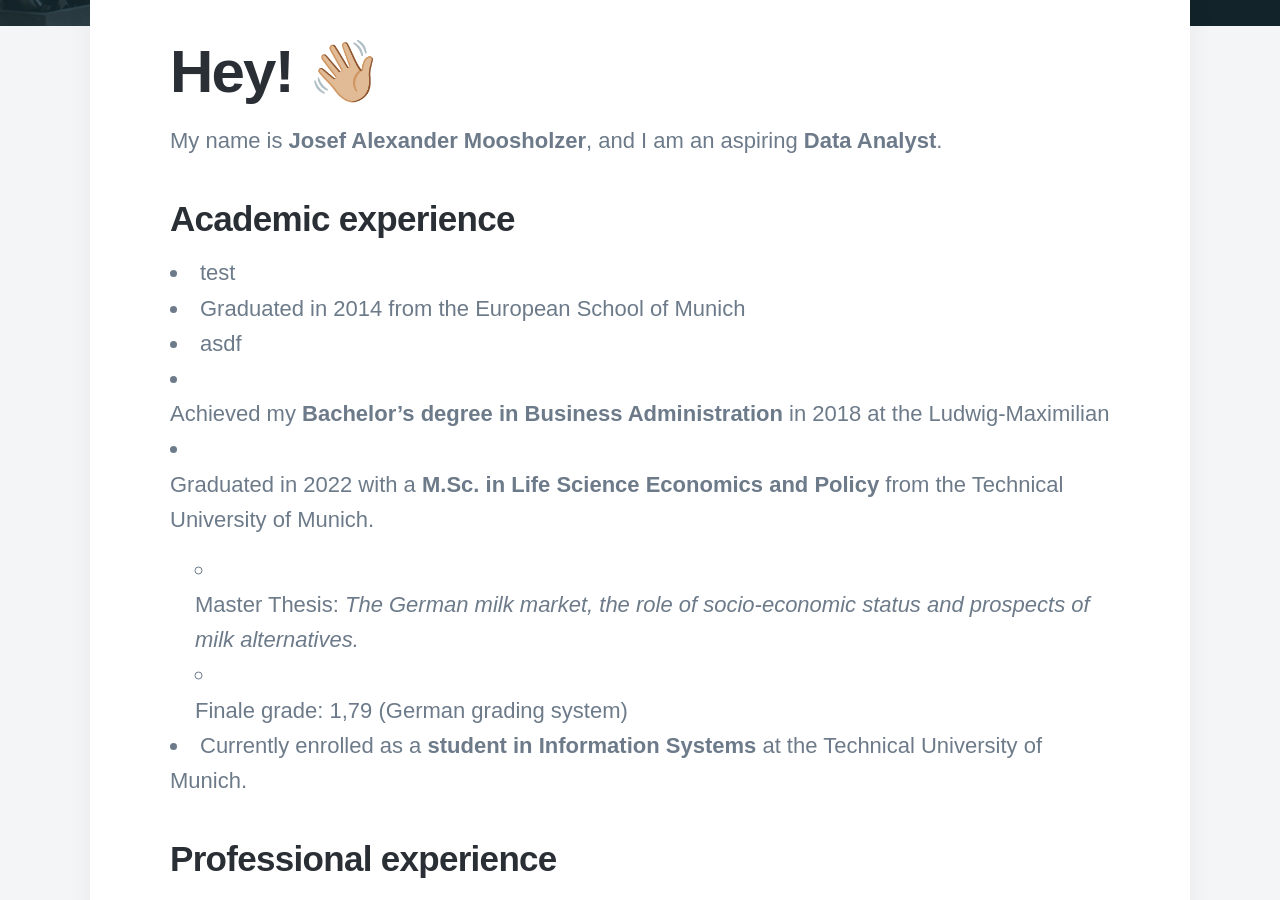
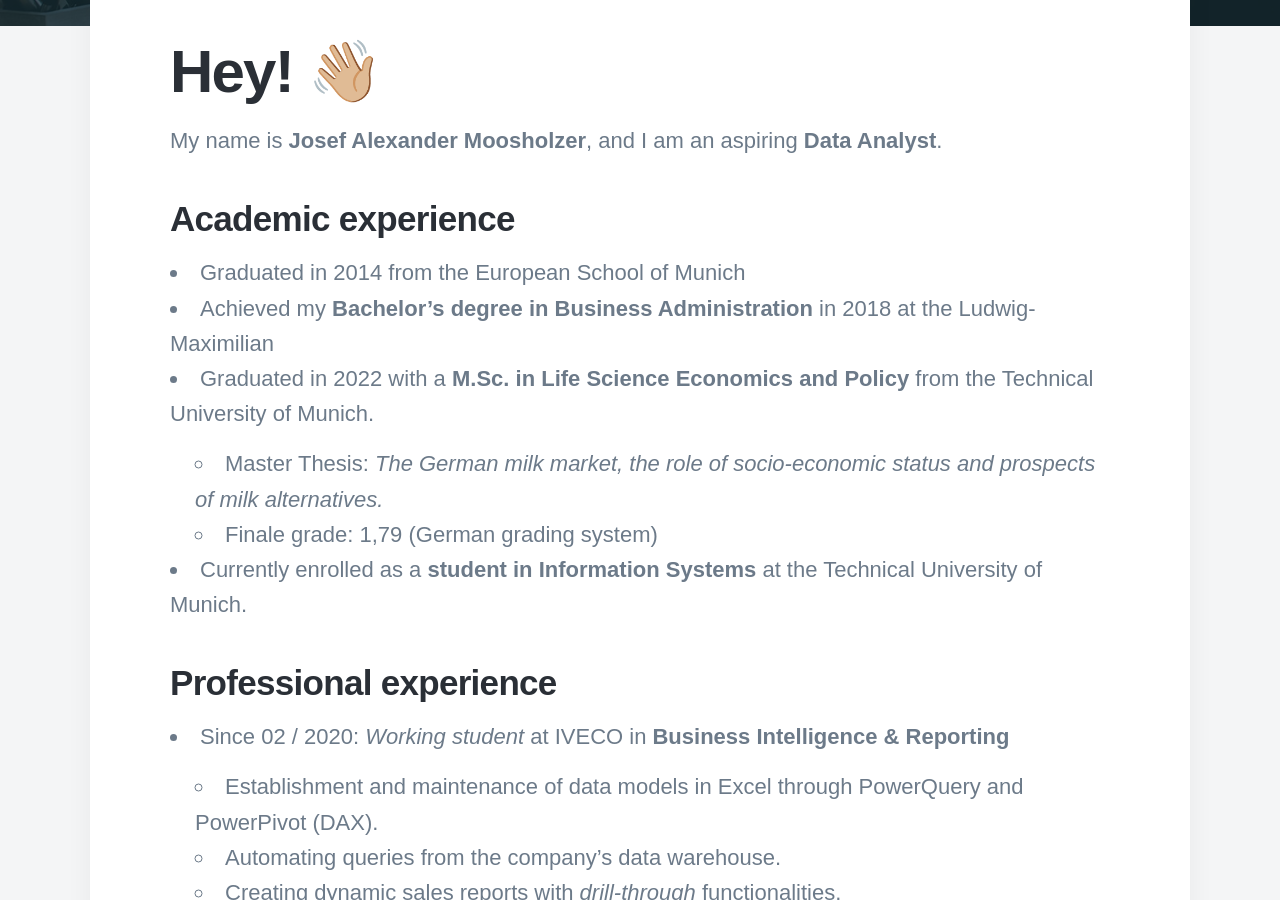
Before and after one commit to JosefMoosholzer/JosefMoosholzer.github.io, a Jekyll site: the page built from _pages/about.md, in a window 1280 px wide and 900 px high, scrolled down 566 px. Built offline with Jekyll 4.4.1, drawn with Linux system fonts in a browser that asks for light colours; nearby versions of some CDN libraries; some web fonts are replaced.

Commit message:
Fixed About Me (finally)

```diff
--- a/_pages/about.md
+++ b/_pages/about.md
@@ -10,57 +10,32 @@ featured_image: /images/demo/about.jpg
 My name is **Josef Alexander Moosholzer**, and I am an aspiring **Data Analyst**.
 
 ## Academic experience
-- test
 - Graduated in 2014 from the European School of Munich
-- asdf
 - Achieved my **Bachelor's degree in Business Administration** in 2018 at the Ludwig-Maximilian
-
 - Graduated in 2022 with a **M.Sc. in Life Science Economics and Policy** from the Technical University of Munich.
-
   - Master Thesis: *The German milk market, the role of socio-economic status and prospects of milk alternatives.*
-
   - Finale grade: 1,79 (German grading system)
-
 - Currently enrolled as a **student in Information Systems** at the Technical University of Munich.
 
 ## Professional experience
-
 - Since 02 / 2020: *Working student* at IVECO in **Business Intelligence & Reporting**
-
   - Establishment and maintenance of data models in Excel through PowerQuery and PowerPivot (DAX).
-
   - Automating queries from the company's data warehouse.
-
   - Creating dynamic sales reports with *drill-through* functionalities.
-
   - Programmatic distribution of over 300 B2B sales reports.
-
   - Programmatic research of market prices by competing retailers, see [**Price Research**](/project/Price-research-e4545de4-2562-4c39-a1c3-3a0b212285e5) project.
-
 - From 04 / 2015 to 03 / 2016: *Working student* at Bet IT Best as a **Social Media & Content Manager**
-
   - Updating and creating datasets in the backend.
-
   - Reviewing and publication of sports articles on the most important social media channels.
-
   - Exploring RSS-feeds to improve and expand sports news offerings.
 
 ## Further knowledge & skills
-
 - **Auto-didactic learning** through *Skillshare* and *Codecademy*
-
   - **Excel**, **PowerQuery**, **PowerPivot**, VBA (Makros) & **PowerBI**
-
   - [**Python**](https://www.codecademy.com/profiles/Josef.Moosholzer/certificates/18580789eaba28f09e116f4fc2acec44), [**SQL**](https://www.codecademy.com/profiles/Josef.Moosholzer/certificates/5cafb2d937090210d7df3652) & **R**
-
   - [**Data Science: Analytics Specialist**](https://www.codecademy.com/profiles/Josef.Moosholzer/certificates/5ff882c953c2ed000e17bf1d)
-
   - [Command Line](https://www.codecademy.com/profiles/Josef.Moosholzer/certificates/c87ba0541f8be78bc2f4ba1128233f6f), [HTML](https://www.codecademy.com/profiles/Josef.Moosholzer/certificates/9eb0741e5ebef1f9f58a53bfac67d3a7)
-
 - Languages
-
   - German (Native speaker)
-
   - English (Professional level)
-
   - Spanish (Advanced)
```
